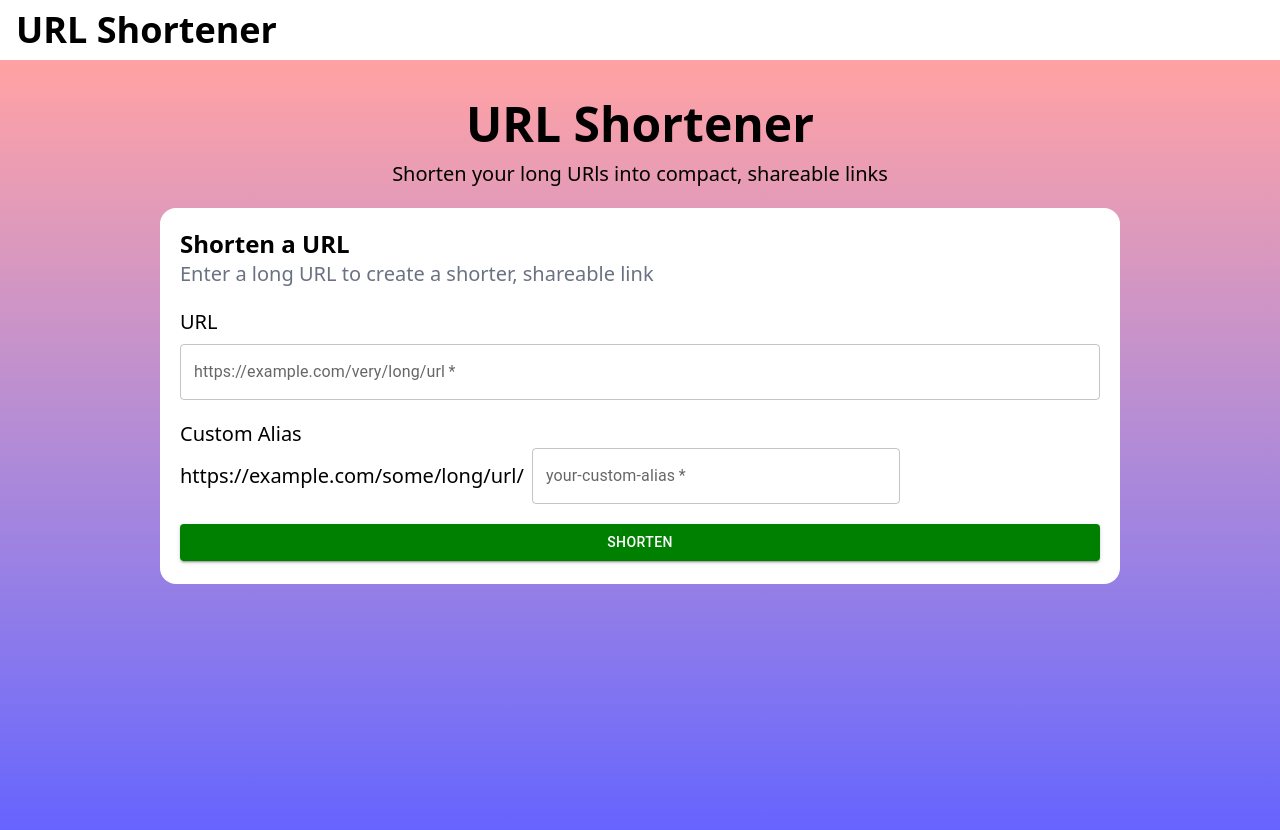
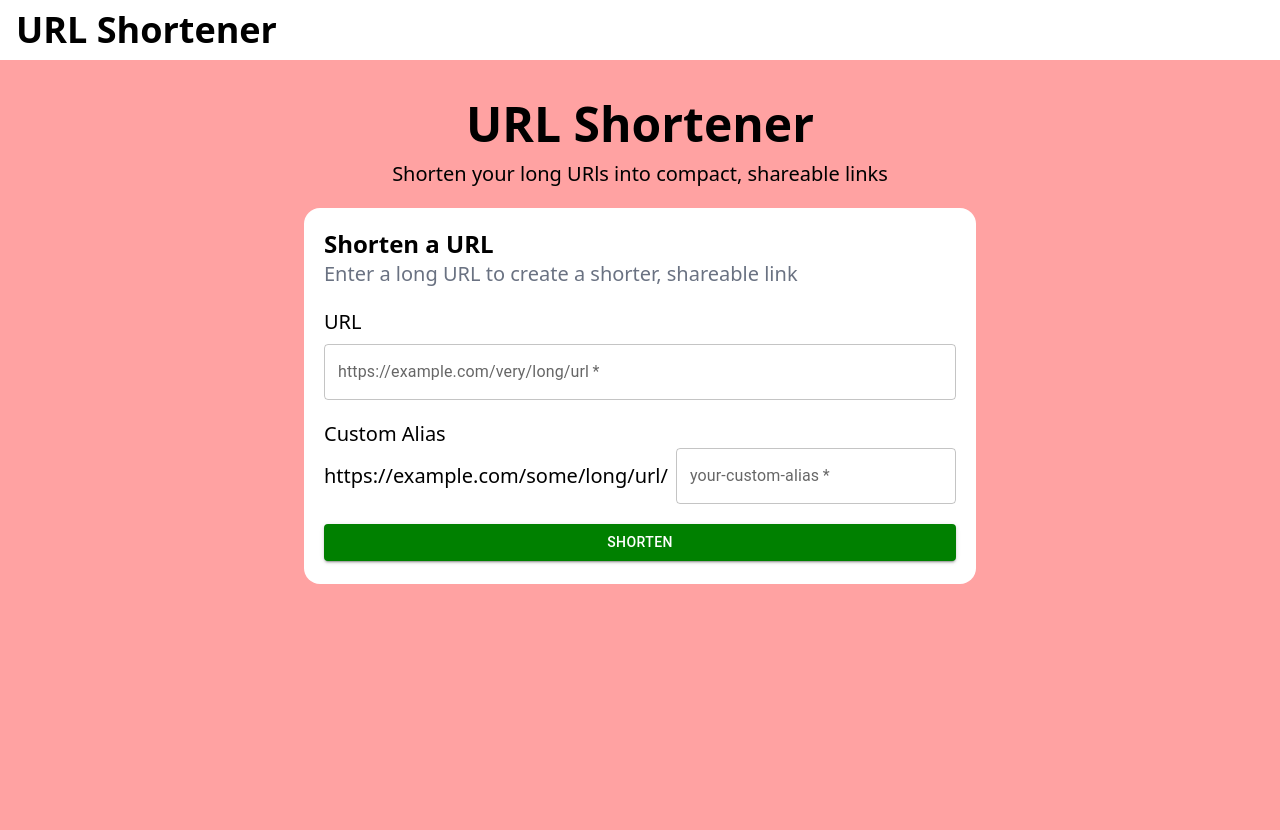
Before and after one commit to acaaron23/mp-5, a Next.js app: page / in a window 1280 px wide. Shown: the top 830 px of the page. After the commit the page ends 800 px from the top, so only its background shows below. Built offline with nearby package versions, Linux system fonts and the light colour scheme; no server answers.

Commit message:
Fixes to design

```diff
--- a/app/components/URLForm.tsx
+++ b/app/components/URLForm.tsx
@@ -12,7 +12,7 @@ export default function UrlForm() {
     const [shortenedURL, setShortenedURL] = useState("");
 
     return (
-        <div className="flex flex-col items-center bg-linear-to-t from-indigo-500 to-red-300  h-200">
+        <div className="flex flex-col items-center w-full">
             <h1 className="flex flex-col font-semibold text-5xl mt-10 mb-3">
                 URL Shortener
             </h1>
@@ -20,7 +20,7 @@ export default function UrlForm() {
                 Shorten your long URls into compact, shareable links
             </h3>
             <form
-                className="w-3/4 rounded-2xl p-5 bg-white"
+                className="w-2xl rounded-2xl p-5 bg-white"
                 onSubmit={(e) => {
                     e.preventDefault();
 
@@ -68,7 +68,7 @@ export default function UrlForm() {
                     </h2>
                     <TextField
                         variant="outlined"
-                        sx={{ backgroundColor: "white", width: "40%" }}
+                        sx={{ backgroundColor: "white", width: "50%" }}
                         label="your-custom-alias"
                         value={alias}
                         required={true}
--- a/app/layout.tsx
+++ b/app/layout.tsx
@@ -25,7 +25,7 @@ export default function RootLayout({
   return (
     <html lang="en">
       <body
-        className={`${geistSans.variable} ${geistMono.variable} antialiased bg-white`}>
+        className={`${geistSans.variable} ${geistMono.variable} antialiased bg-red-300`}>
       {children}
       </body>
     </html>
```
